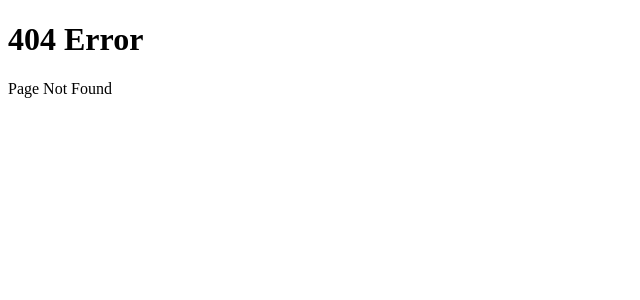
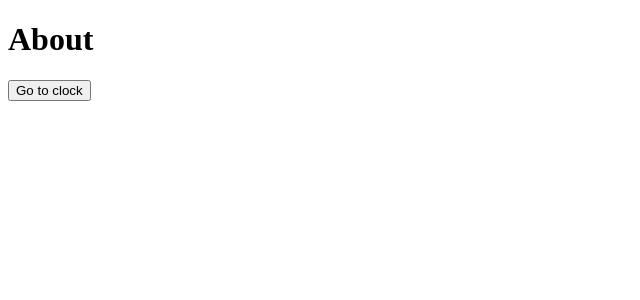
Before and after one commit to naman-0804/learning, a React (Create React App) app: page /about in a window 1280 px wide. Before the commit this address had no page. Shown: the top 300 px of the page, without its empty margins (0-640 px from the left). Built offline with nearby package versions, Linux system fonts and the light colour scheme.

Commit message:
useNavigate

```diff
--- a/src/About.js
+++ b/src/About.js
@@ -1,9 +1,18 @@
 import React from "react";
+import { useNavigate } from "react-router-dom";
 //import "./index.css";
 //import road from "./images\\Screenshot 2025-07-18 222653.png";
-function About(props) {
+function About() {
+    const navigate=useNavigate();
+
+    const go = () => {
+        navigate("/clock");
+    };
     return (
         <>
+
+            <h1>About</h1>
+            <button className="btn" onClick={go}>Go to clock</button>
         </>
     );
 }
--- a/src/App.js
+++ b/src/App.js
@@ -28,6 +28,7 @@ const App=()=> {
 
           <Route path="/events" element={<Events />} />
           <Route path="/form" element={<Form />} />
+          <Route path="/about" element={<About />} />
           <Route path="/incdec" element={<Incdec />} />
           <Route path="*" element={<Error/>} />
         </Routes>
--- a/src/Home.js
+++ b/src/Home.js
@@ -14,6 +14,7 @@ const Home = () => {
                     <li><NavLink to="/events">Events</NavLink></li>
                     <li><NavLink to="/form">Form</NavLink></li>
                     <li><NavLink to="/incdec">Increment/Decrement</NavLink></li>
+                    <li><NavLink to="/about">About</NavLink></li>
                 </ul>
             </nav>
         </React.Fragment>
--- a/src/MainPage.js
+++ b/src/MainPage.js
@@ -23,6 +23,7 @@ function MainPage() {
                     <li><NavLink to="/incdec">Increment/Decrement</NavLink></li>
                 </ul>
             </nav>
+
             </div>
 
         </>
```
